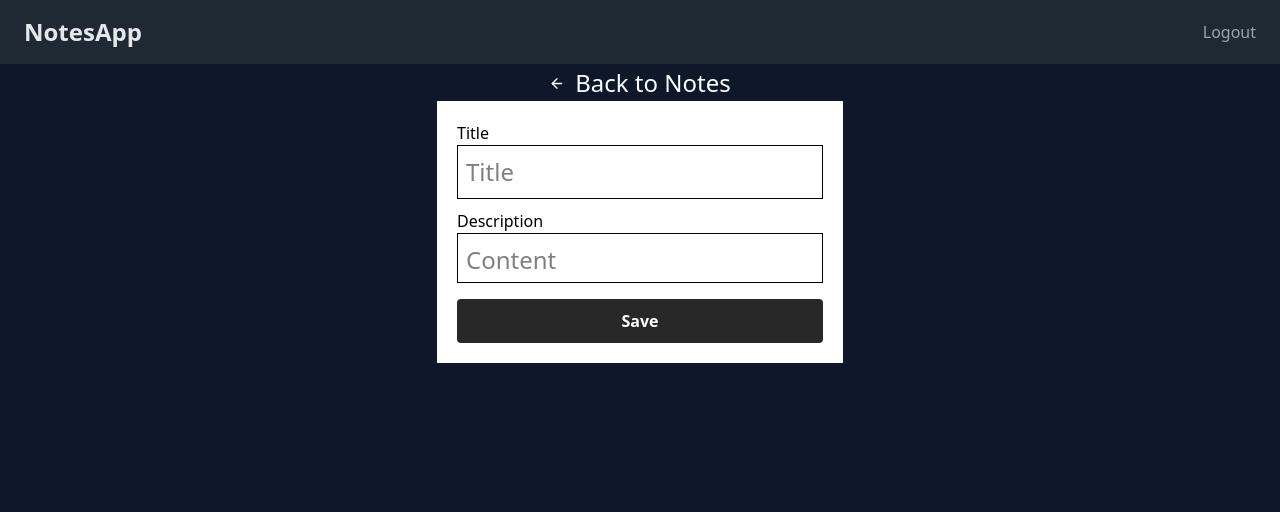
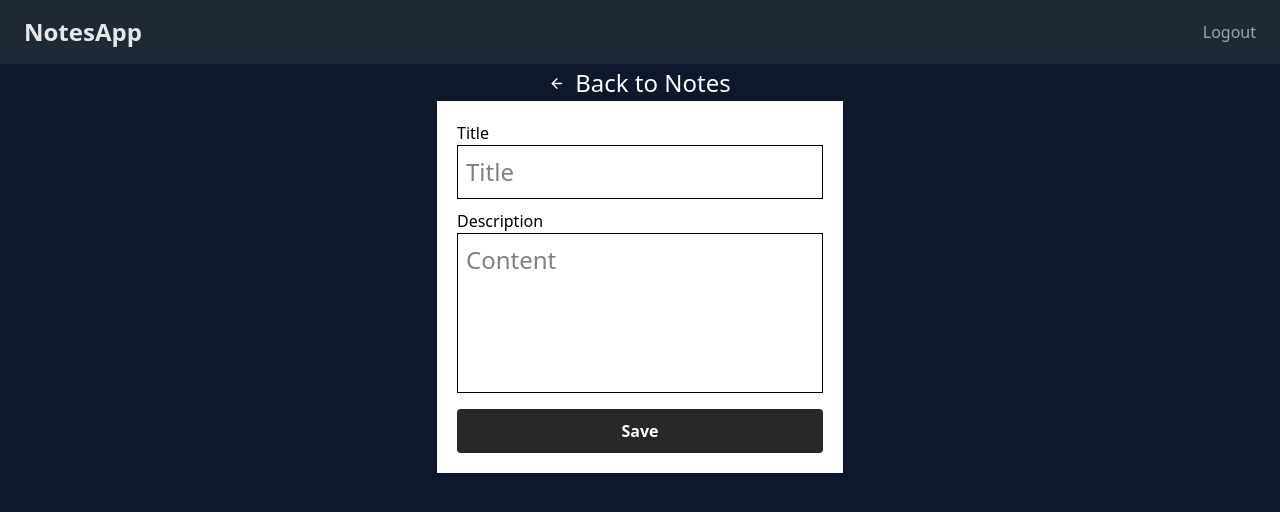
Before and after one commit to donald-hub/notes-app-frontend, a React (Vite) app: page /create in a window 1280 px wide. Shown: the top 512 px of the page. Built offline with nearby package versions, Linux system fonts and the light colour scheme; sample sign-in values are in the browser's storage; the HTML template or start-up script is replaced by a standard one.

Commit message:
styling createPage page

```diff
--- a/src/pages/createPage.module.css
+++ b/src/pages/createPage.module.css
@@ -42,7 +42,7 @@
 .contentInput{
     box-sizing: border-box;
     margin: 0;
-    height: 50px;
+    height: 20dvh;
     width:auto;
     font-size: 1.5em;
     padding: 8px;
```
